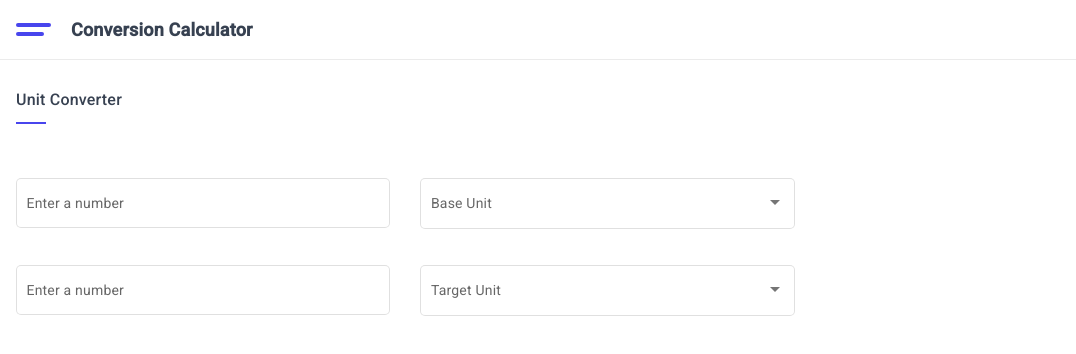
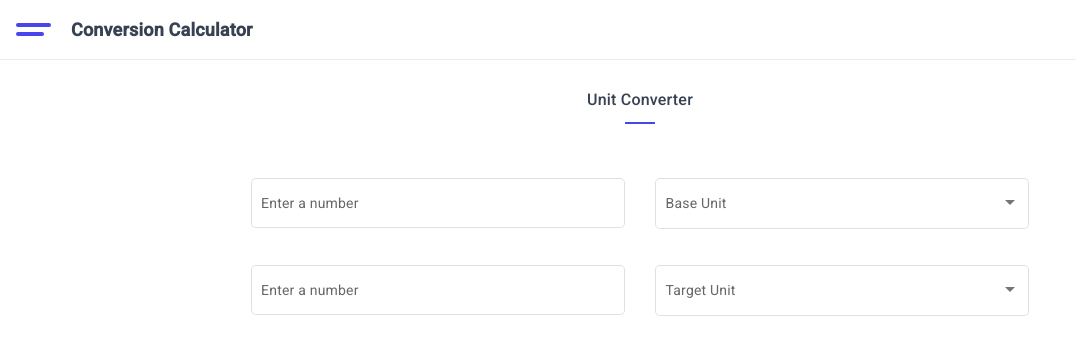
Before and after one commit to Farbaks/Conversion-Calculator, an Angular app: page /unit-converter in a window 1280 px wide. Shown: the top 354 px of the page, without its empty margins (0-1076 px from the left). Built offline with nearby package versions, Linux system fonts and the light colour scheme.

Commit message:
Fix: UI change

```diff
--- a/src/app/pages/currency/currency.component.html
+++ b/src/app/pages/currency/currency.component.html
@@ -1,4 +1,4 @@
-<div class="page-content" fxLayout='column' fxLayoutAlign='start stretch'>
+<div class="page-content" fxLayout='column' fxLayoutAlign='start center' fxLayoutAlign.xs='start stretch'>
     <!-- Title -->
     <p class="page-title">Currency Converter</p>
     <span class="line"></span>
@@ -21,9 +21,9 @@
     </ng-container>
 
     <!-- Body -->
-    <div class="converter-body" fxLayout='column' fxLayoutAlign='start start'
+    <div class="converter-body" fxLayout='column' fxLayoutAlign='start center'
         *ngIf="!this.fetchingData && this.currencies.length > 0">
-        <div class="filter" fxLayout='row' fxLayoutAlign='start center' fxLayoutGap="30px" fxLayoutGap.xs="0"
+        <div class="filter" fxLayout='row' fxLayoutAlign.xs='start center' fxLayoutAlign='center center' fxLayoutGap="30px" fxLayoutGap.xs="0"
             fxLayoutAlign.xs='space-between center'>
             <mat-form-field appearance="outline" fxFlex="30" fxFlex.xs="48">
                 <mat-label>Enter an amount</mat-label>
@@ -38,7 +38,7 @@
                 </mat-select>
             </mat-form-field>
         </div>
-        <div class="filter" fxLayout='row' fxLayoutAlign='start center' fxLayoutGap="30px" fxLayoutGap.xs="0"
+        <div class="filter" fxLayout='row'fxLayoutAlign.xs='start center' fxLayoutAlign='center center' fxLayoutGap="30px" fxLayoutGap.xs="0"
             fxLayoutAlign.xs='space-between center'>
             <mat-form-field appearance="outline" fxFlex="30" fxFlex.xs="48">
                 <mat-label>Enter an amount</mat-label>
--- a/src/app/pages/unit/unit.component.html
+++ b/src/app/pages/unit/unit.component.html
@@ -1,4 +1,4 @@
-<div class="page-content" fxLayout='column' fxLayoutAlign='start stretch'>
+<div class="page-content" fxLayout='column' fxLayoutAlign='start center' fxLayoutAlign.xs='start stretch'>
     <!-- Title -->
     <p class="page-title">Unit Converter</p>
     <span class="line"></span>
@@ -8,8 +8,8 @@
         <p class="to-title">{{this.toValue}} {{this.toDisplayName}}</p>
     </ng-container>
     <!-- Body -->
-    <div class="converter-body" fxLayout='column' fxLayoutAlign='start start'>
-        <div class="filter" fxLayout='row' fxLayoutAlign='start center' fxLayoutGap="30px" fxLayoutGap.xs="0"
+    <div class="converter-body" fxLayout='column' fxLayoutAlign='start center'>
+        <div class="filter" fxLayout='row' fxLayoutAlign.xs='start center' fxLayoutAlign='center center' fxLayoutGap="30px" fxLayoutGap.xs="0"
             fxLayoutAlign.xs='space-between center'>
             <mat-form-field appearance="outline" fxFlex="30" fxFlex.xs="48">
                 <mat-label>Enter a number</mat-label>
@@ -23,7 +23,7 @@
                 </mat-select>
             </mat-form-field>
         </div>
-        <div class="filter" fxLayout='row' fxLayoutAlign='start center' fxLayoutGap="30px" fxLayoutGap.xs="0"
+        <div class="filter" fxLayout='row' fxLayoutAlign.xs='start center' fxLayoutAlign='center center' fxLayoutGap="30px" fxLayoutGap.xs="0"
             fxLayoutAlign.xs='space-between center'>
             <mat-form-field appearance="outline" fxFlex="30" fxFlex.xs="48">
                 <mat-label>Enter a number</mat-label>
```
